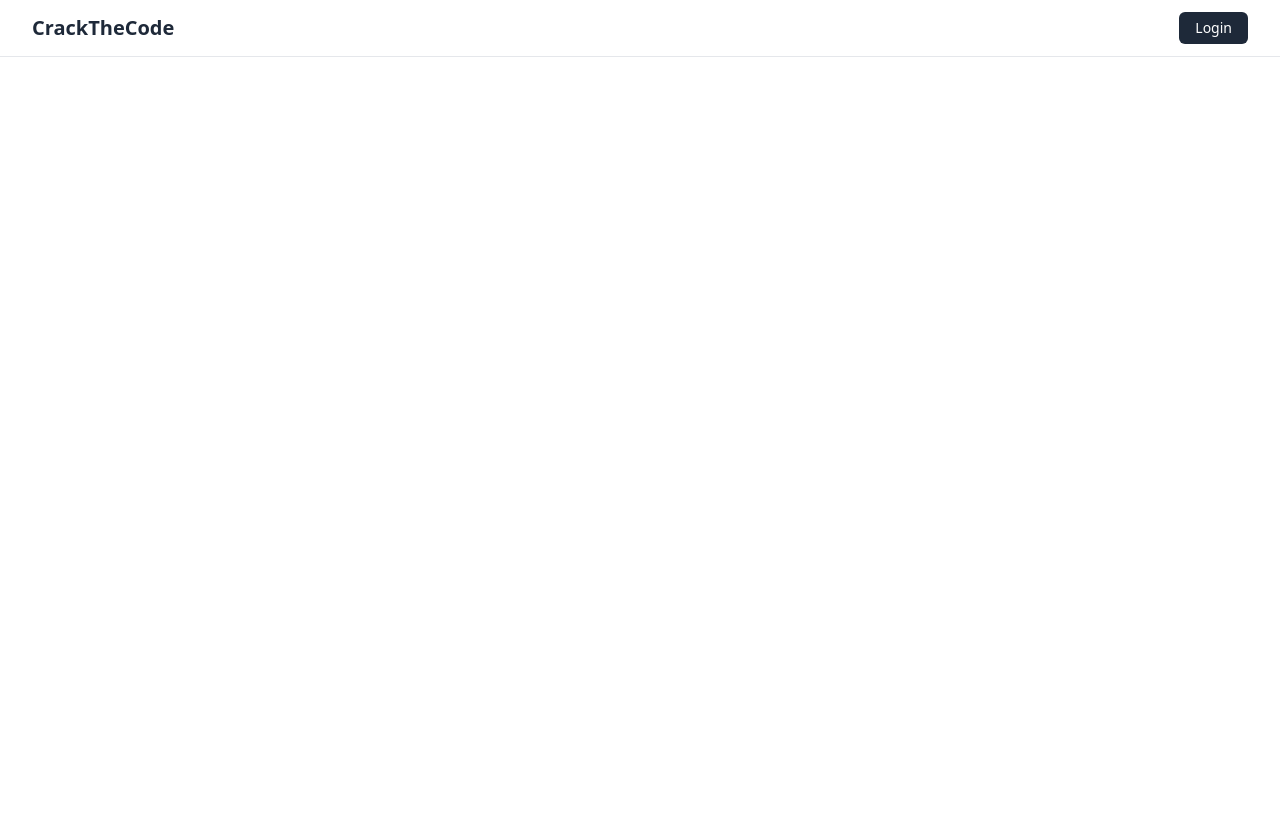
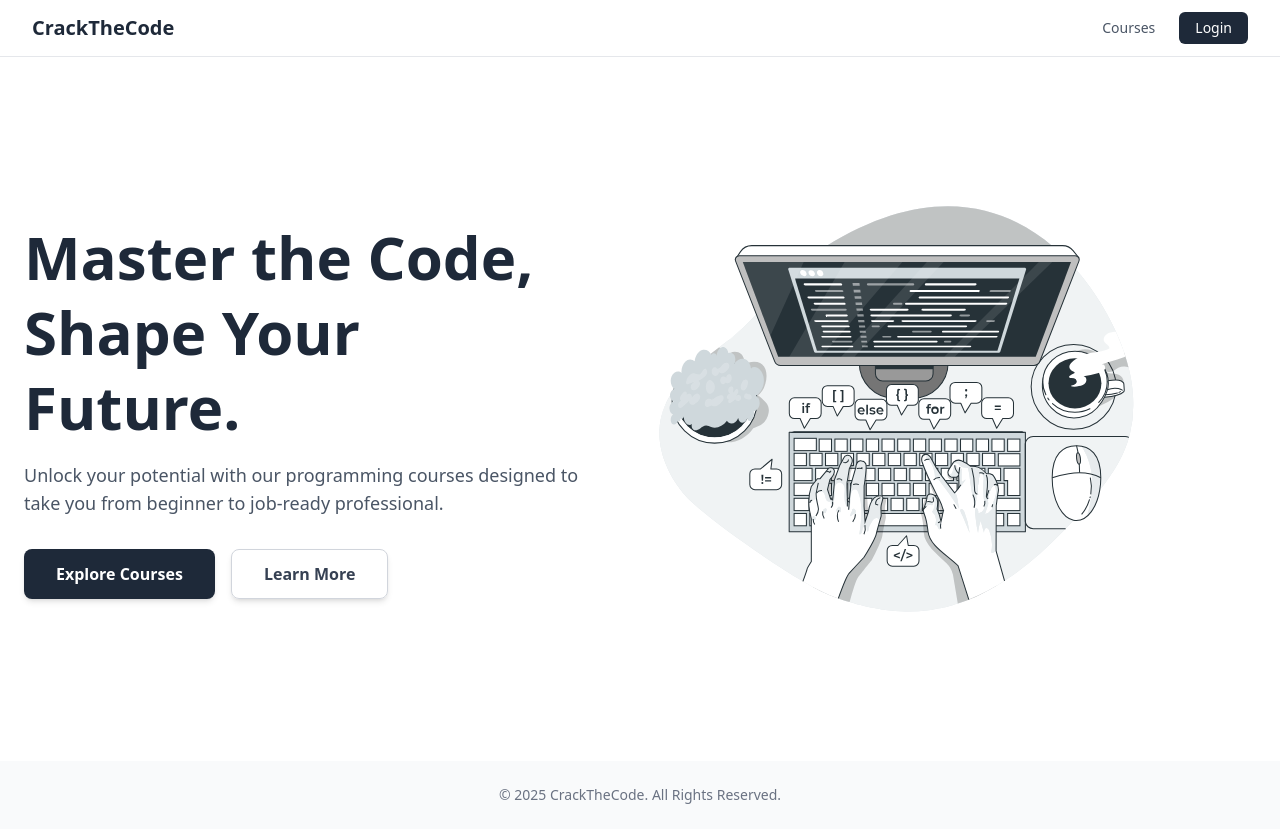
Before and after one commit to crackthecodetech/platform-webapp, a Next.js app: page / in a window 1280 px wide. Before the commit the page ends 800 px from the top, so only its background shows below. Built offline with nearby package versions, Linux system fonts and the light colour scheme; no server answers.

Commit message:
homepage done

```diff
--- a/src/app/page.tsx
+++ b/src/app/page.tsx
@@ -3,8 +3,43 @@ import React from "react";
 
 const HomePage = () => {
     return (
-        <div>
+        <div className="flex min-h-screen flex-col bg-white">
             <Navbar />
+            <main className="flex-grow">
+                <section className="container mx-auto flex flex-col items-center px-6 py-16 text-center lg:flex-row lg:py-24 lg:text-left">
+                    <div className="w-full lg:w-1/2 lg:pr-12">
+                        <h1 className="text-4xl font-bold leading-tight text-gray-800 sm:text-5xl md:text-6xl">
+                            Master the Code, Shape Your Future.
+                        </h1>
+                        <p className="mt-4 text-lg text-gray-600">
+                            Unlock your potential with our programming courses
+                            designed to take you from beginner to job-ready
+                            professional.
+                        </p>
+                        <div className="mt-8 flex justify-center gap-4 lg:justify-start">
+                            <button className="transform rounded-lg bg-gray-800 px-8 py-3 font-semibold text-white shadow-md transition-transform duration-300 hover:-translate-y-1 hover:shadow-lg">
+                                Explore Courses
+                            </button>
+                            <button className="transform rounded-lg border border-gray-300 px-8 py-3 font-semibold text-gray-700 shadow-md transition-transform duration-300 hover:-translate-y-1 hover:shadow-lg">
+                                Learn More
+                            </button>
+                        </div>
+                    </div>
+                    <div className="mt-12 w-full max-w-lg lg:mt-0 lg:w-1/2">
+                        <img
+                            src="/homepage-hero.svg"
+                            alt="Illustration of a person coding on a laptop"
+                            className="h-auto w-full"
+                        />
+                    </div>
+                </section>
+            </main>
+            <footer className="bg-gray-50">
+                <div className="container mx-auto px-6 py-6 text-center text-sm text-gray-500">
+                    &copy; {new Date().getFullYear()} CrackTheCode. All Rights
+                    Reserved.
+                </div>
+            </footer>
         </div>
     );
 };
--- a/src/components/Navbar.tsx
+++ b/src/components/Navbar.tsx
@@ -1,12 +1,31 @@
-import { SignedOut, SignInButton } from "@clerk/nextjs";
+import { SignedIn, SignedOut, SignInButton, UserButton } from "@clerk/nextjs";
+import Link from "next/link";
 import React from "react";
 
 const Navbar = () => {
     return (
         <nav className="flex items-center justify-between border-b border-gray-200 bg-white px-4 py-3 md:px-8">
-            <div className="text-xl font-semibold text-gray-800">
+            <Link
+                href="/"
+                className="text-xl font-bold text-gray-800 transition-colors hover:text-gray-600"
+            >
                 CrackTheCode
-            </div>
+            </Link>
+            <div className="flex items-center gap-x-4 md:gap-x-6">
+                <Link
+                    href="/courses"
+                    className="text-sm font-medium text-gray-600 transition-colors hover:text-gray-900"
+                >
+                    Courses
+                </Link>
+                <SignedIn>
+                    <Link
+                        href="/dashboard"
+                        className="text-sm font-medium text-gray-600 transition-colors hover:text-gray-900"
+                    >
+                        Dashboard
+                    </Link>
+                </SignedIn>
                 <SignedOut>
                     <SignInButton mode="modal">
                         <button className="rounded-md bg-gray-800 px-4 py-1.5 text-sm font-medium text-white transition-colors hover:bg-gray-700 focus:outline-none focus:ring-2 focus:ring-gray-500 focus:ring-offset-2">
@@ -14,6 +33,10 @@ const Navbar = () => {
                         </button>
                     </SignInButton>
                 </SignedOut>
+                <SignedIn>
+                    <UserButton afterSignOutUrl="/" />
+                </SignedIn>
+            </div>
         </nav>
     );
 };
```
Lines whose indentation alone changed are shown as unchanged.
